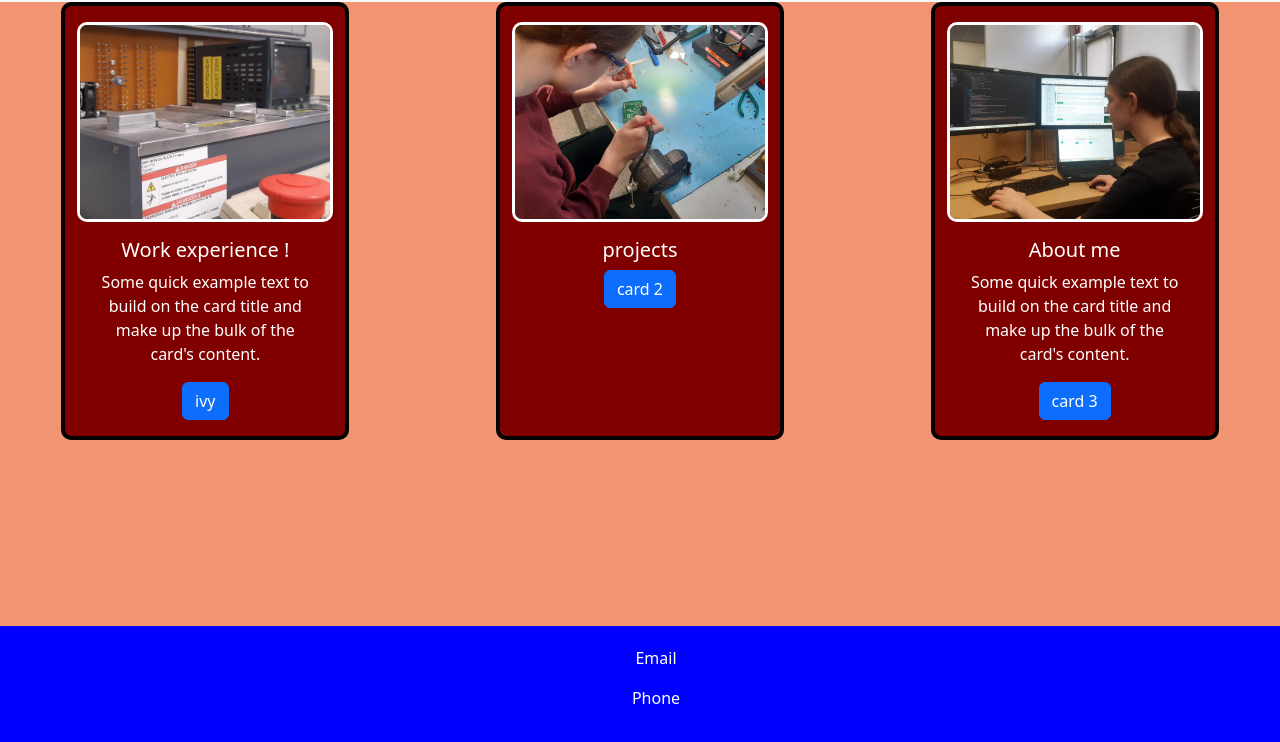
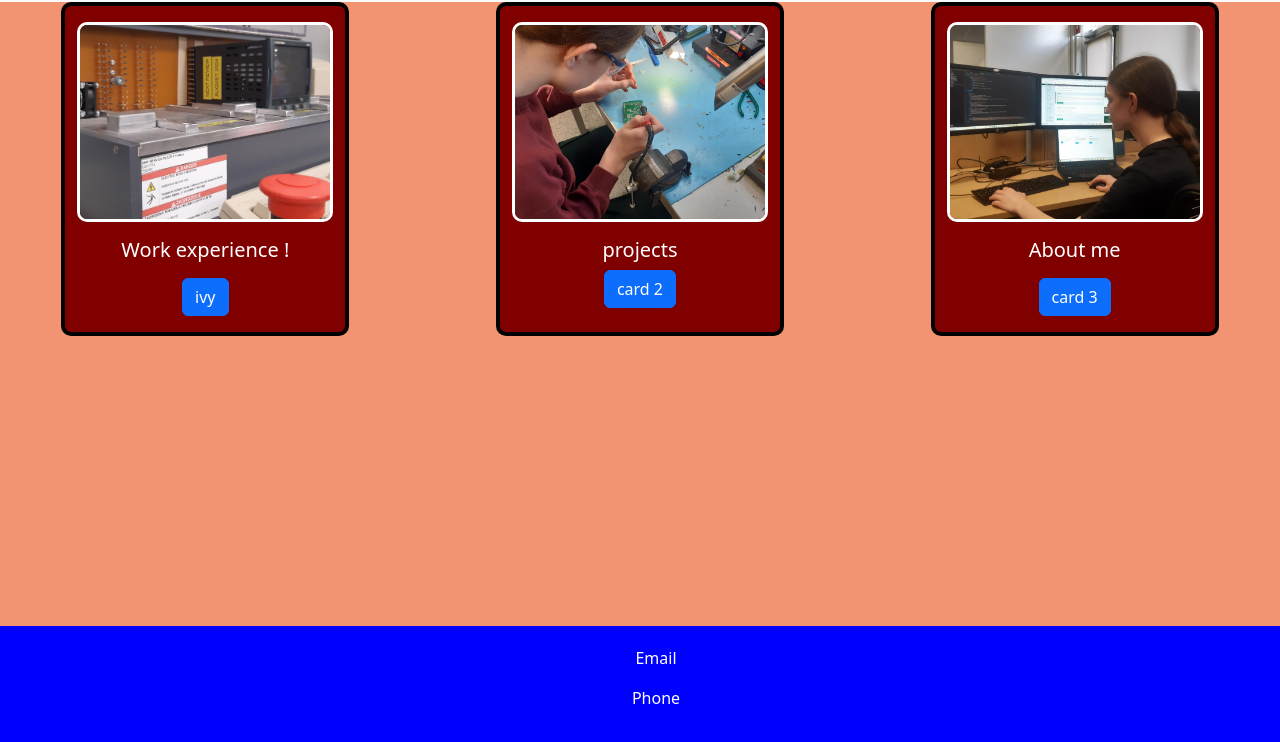
Before and after one commit to AAIHP/project, a plain HTML site: page index.html in a window 1280 px wide. Shown: the part 54-796 px from the top of the page. Drawn offline with nearby package versions, Linux system fonts and the light colour scheme.

Commit message:
made the cards not have a paragraph

```diff
--- a/index.html
+++ b/index.html
@@ -36,7 +36,7 @@
         <img src="./images/20250204_111328.jpg" class="card-img-top" alt="">
         <div class="card-body">
           <h5 class="card-title">Work experience !</h5>
-          <p class="card-text">Some quick example text to build on the card title and make up the bulk of the card's content.</p>
+          <p class="card-text"></p>
           <a href="./ivy.html" class="btn btn-primary"> ivy </a>
         </div>
       </div>
@@ -52,7 +52,7 @@
         <img src="./images/1.jpg" class="card-img-top" alt="...">
         <div class="card-body">
           <h5 class="card-title">About me</h5>
-          <p class="card-text">Some quick example text to build on the card title and make up the bulk of the card's content.</p>
+          <p class="card-text"></p>
           <a href="./card3.html" class="btn btn-primary">card 3</a>
         </div>
       </div>
```
